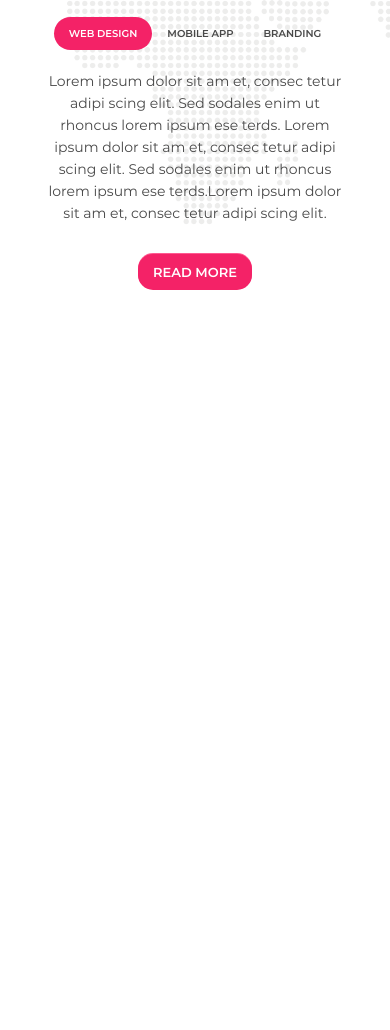
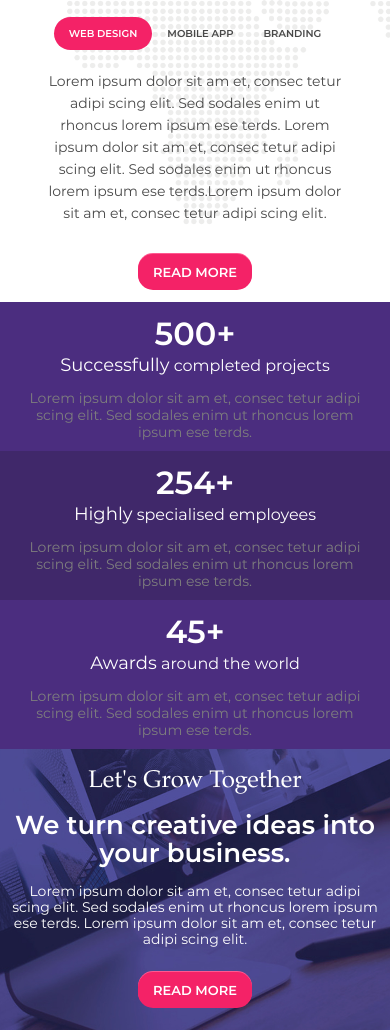
Before and after one commit to SergTemnikov/BlueRex_scss_adaptive, a plain HTML site: page index.html in a window 390 px wide. Shown: the part 556-1586 px from the top of the page. Before the commit the page ends 858 px from the top, so only its background shows below. Drawn offline with Linux system fonts and the light colour scheme.

Commit message:
added responsive design for achievements section

```diff
--- a/index.html
+++ b/index.html
@@ -93,7 +93,7 @@
     </div>
   </section>
 
- <!--<section class="achievements">
+ <section class="achievements">
     <div class="container">
       <div class="achievements-wrapper">
         <div class="active__item"></div>
@@ -142,7 +142,7 @@
     </div>
   </section>
 
-   <section class="graphic">
+   <!-- <section class="graphic">
     <div class="container">
       <div class="graphic__wrapper">
         <div class="graphic__info">
--- a/scss/achievements.scss
+++ b/scss/achievements.scss
@@ -5,6 +5,12 @@
     margin: 0 -100px;
     display: flex;
     justify-content: center;
+    @media (max-width: 1440px){
+      margin: 0;
+    }
+    @media (max-width: 767px){
+      flex-direction: column;
+    }
     .achievements__item {
       padding: 75px 100px 100px;
       cursor: pointer;
@@ -14,27 +20,61 @@
       align-items: center;
       font-family: 'Montserrat';
       color: #fff;
+      @media (max-width: 1792px){
+        padding: 60px 60px 60px;
+      }
+      @media (max-width: 1440px){
+        padding: 40px 20px;
+      }
+      @media (max-width: 767px){
+        padding: 0 0 10px;
+      }
       h1{
         margin-top: 15px;
         font-weight: 600;
         font-size: 50px;
         line-height: 62px;
+        max-width: 150px;
+        @media (max-width: 1440px){
+          font-size: 42px;
+          line-height: 44px;
+        }
+        @media (max-width: 930px){
+          font-size: 32px;
+          line-height: 34px;
+        }
       }
       h4 {
         margin-top: 5px;
         text-align: center;
-        width: 255px;
         font-size: 25px;
+        @media (max-width: 1440px){
+          font-size: 20px;
+          line-height: 22px;
+        }
+        @media (max-width: 930px){
+          font-size: 16px;
+          line-height: 18px;
+        }
         span {
           font-size: 30px;
+          @media (max-width: 1440px){
+            font-size: 24px;
+          }
+          @media (max-width: 930px){
+            font-size: 18px;
+          }
         }
       }
       p {
         margin-top: 15px;
         color: #7e7e7e;
-        width: 340px;
+        max-width: 340px;
         line-height: 30px;
         text-align: center;
+        @media (max-width: 767px){
+          line-height: 17px;
+        }
       }
     }
     #item-two {
@@ -44,6 +84,12 @@
   .grow-together{
     padding: 90px 0 80px;
     background: url('/images/achievements/grow-together-bg.jpg') no-repeat center / cover;
+    @media (max-width: 1440px){
+      padding: 60px 0 60px;
+    }
+    @media (max-width: 930px){
+      padding: 20px 0 50px;
+    }
     .pretitle{
       font-family: 'Palatino', sans-serif;
       font-weight: normal;
@@ -51,6 +97,15 @@
       font-size: 50px;
       line-height: 52px;
       text-align: center;
+
+      @media (max-width: 1440px){
+        font-size: 38px;
+        line-height: 40px;
+      }
+      @media (max-width: 767px){
+        font-size: 24px;
+        line-height: 26px;
+      }
     }
     .title{
       font-family: "Montserrat";
@@ -60,6 +115,20 @@
       color: #fff;
       text-align: center;
       margin-top: 16px;
+      @media (max-width: 1440px){
+        font-size: 44px;
+        line-height: 46px;
+        margin: 16px auto;
+      }
+      @media (max-width: 930px){
+        font-size: 36px;
+        line-height: 38px;
+      }
+      @media (max-width: 767px){
+        font-size: 26px;
+        line-height: 28px;
+        max-width: 700px;
+      }
     }
     .text{
       font-family: "Montserrat";
@@ -68,9 +137,43 @@
       color: #fff;
       text-align: center;
       margin-top: 43px;
+      padding: 0 10px;
+      @media (max-width: 1440px){
+        max-width: 1000px;
+        margin: 30px auto;
+      }
+      @media (max-width: 767px){
+        font-size: 14px;
+        line-height: 16px;
+        max-width: 600px;
+        margin: 15px auto;
+      }
     }
     .read-more {
-      margin: 55px auto 0;
+      margin-top: 55px;
+      @media (max-width: 1080px){
+        margin: 0 auto;
+        text-align: center;
+      }
+      button{
+        @media (max-width: 767px){
+          padding: 10px 15px;
+        }
+      }
+      .read-more__button-shadow{
+        text-align: center;
+        @media (max-width: 767px){
+          padding: 18px 27px;
+          width: 114px;
+          margin: -27px auto;
+        }
+      }
     }
   }
+  &__icon {
+    @media (max-width: 767px) {
+      display: none;
+    }
+
+  }
 }
--- a/scss/style.scss
+++ b/scss/style.scss
@@ -29,4 +29,7 @@
   body.lock {
     overflow: hidden;
   }
+  .container {
+    padding: 0;
+  }
 }
```
Also changed, not shown: css/style.css.
